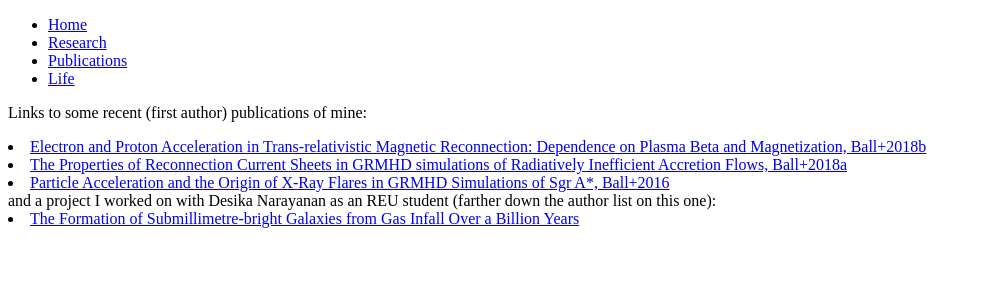
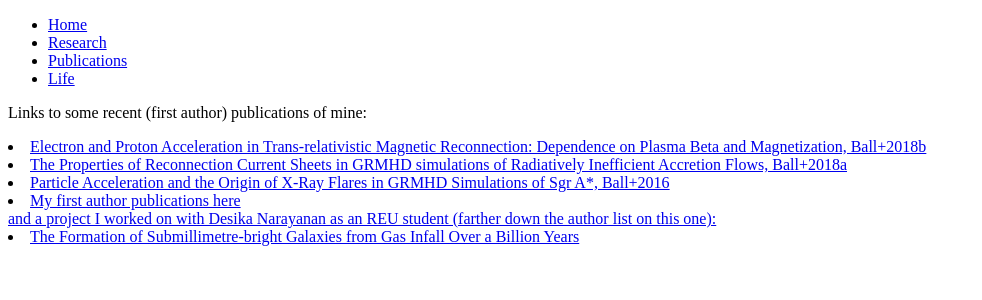
Before and after one commit to davidrball/davidrball.github.io, a Jekyll site: the page built from publications.html, in a window 1280 px wide. Shown: the top 300 px of the page, without its empty margins (0-982 px from the left). Built offline with Jekyll 4.4.1, drawn with Linux system fonts in a browser that asks for light colours.

Commit message:
new link

```diff
--- a/publications.html
+++ b/publications.html
@@ -11,6 +11,8 @@ title: David Ball
 
 <li><a href="https://ui.adsabs.harvard.edu//#abs/2016ApJ...826...77B/abstract",rel="me">Particle Acceleration and the Origin of X-Ray Flares in GRMHD Simulations of Sgr A*, Ball+2016</a></li>
 
+<li><a href="https://ui.adsabs.harvard.edu/search/filter_author_facet_hier_fq_author=AND&filter_author_facet_hier_fq_author=author_facet_hier%3A%221%2FBall%2C%20D%2FBall%2C%20David%22&filter_database_fq_database=OR&filter_database_fq_database=database%3A%22astronomy%22&fq=%7B!type%3Daqp%20v%3D%24fq_database%7D&fq=%7B!type%3Daqp%20v%3D%24fq_author%7D&fq_author=(author_facet_hier%3A%221%2FBall%2C%20D%2FBall%2C%20David%22)&fq_database=(database%3A%22astronomy%22)&q=author%3A(%22%5EBall%2C%20David%22)&sort=date%20desc%2C%20bibcode%20desc", rel="me">My first author publications here
+
 <div>
 and a project I worked on with Desika Narayanan as an REU student (farther down the author list on this one):
 
```
